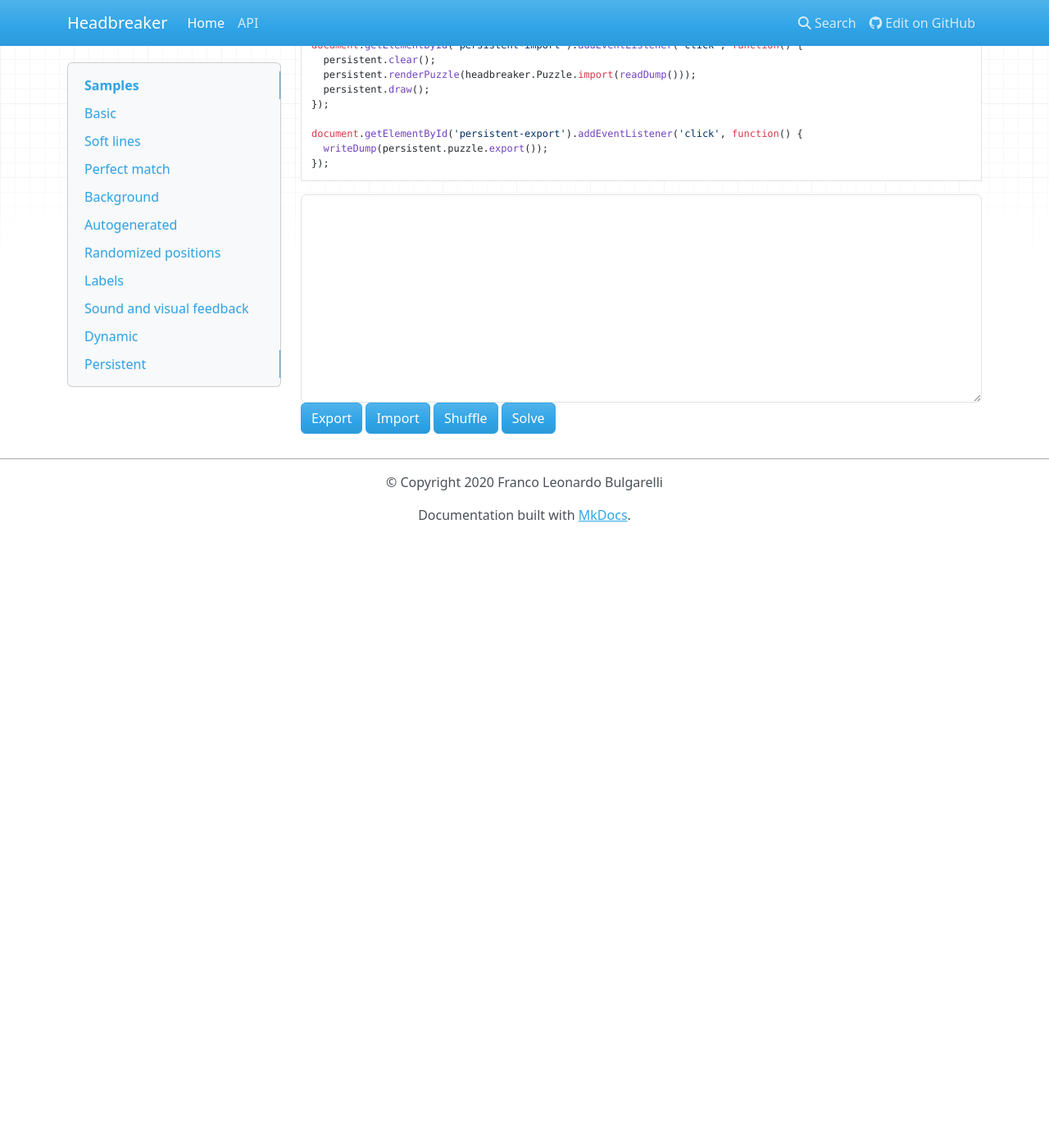
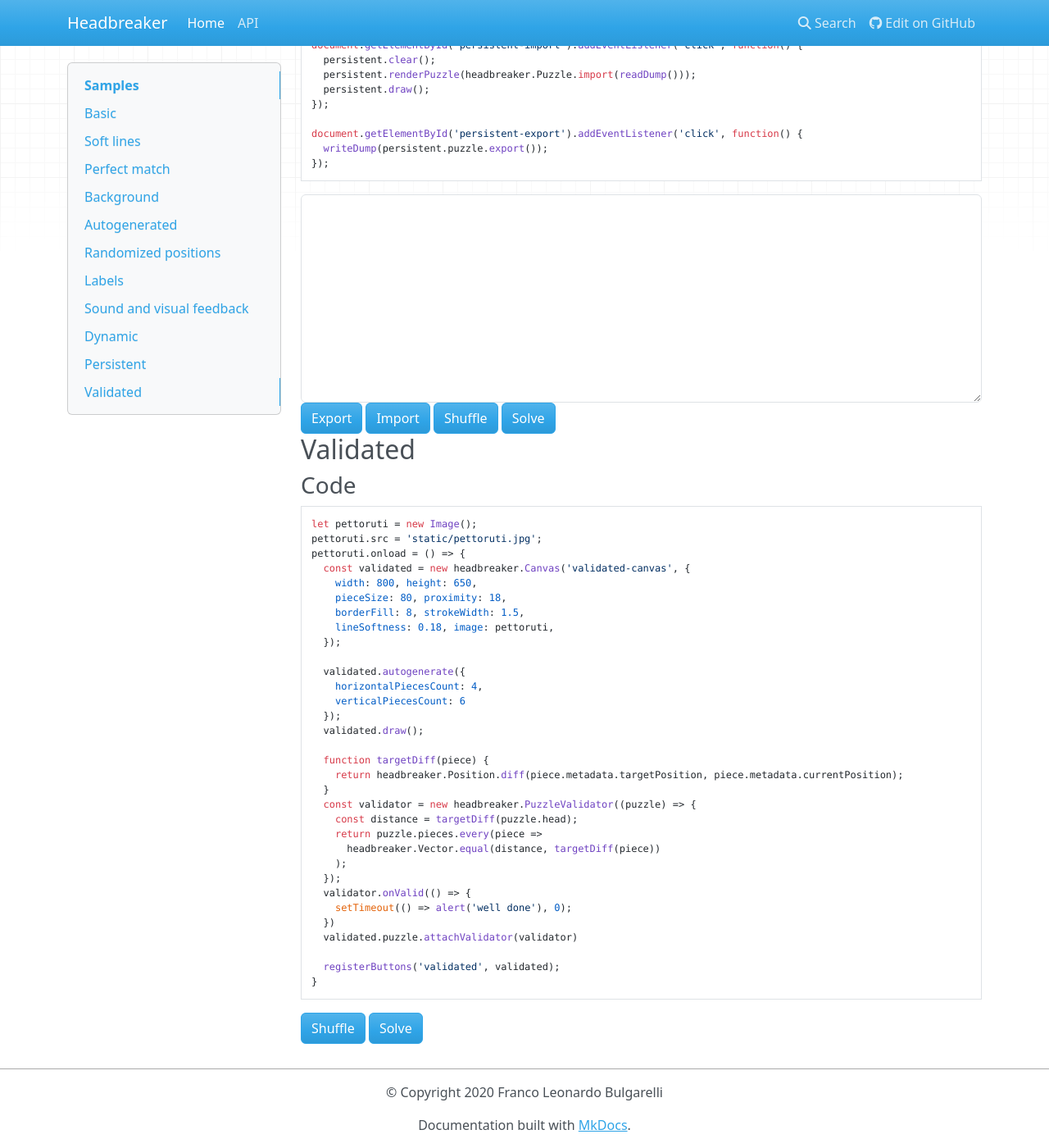
Before and after one commit to flbulgarelli/headbreaker, an MkDocs documentation site: the page built from docs/index.md, in a window 1280 px wide and 1400 px high, scrolled down 6181 px. Shown: the whole window at 82% size. Built offline with MkDocs 1.6.1, drawn with Linux system fonts in a browser that asks for light colours; nearby versions of some CDN libraries; before the commit the page ends 6837 px from its top, so only the background shows below that.

Commit message:
Add validation sample

````diff
--- a/docs/index.md
+++ b/docs/index.md
@@ -396,4 +396,51 @@ document.getElementById('persistent-export').addEventListener('click', function(
   <button id="persistent-solve" class="btn btn-primary">Solve</button>
 </div>
 
+## Validated
+
+### Code
+
+```javascript
+let pettoruti = new Image();
+pettoruti.src = 'static/pettoruti.jpg';
+pettoruti.onload = () => {
+  const validated = new headbreaker.Canvas('validated-canvas', {
+    width: 800, height: 650,
+    pieceSize: 80, proximity: 18,
+    borderFill: 8, strokeWidth: 1.5,
+    lineSoftness: 0.18, image: pettoruti,
+  });
+
+  validated.autogenerate({
+    horizontalPiecesCount: 4,
+    verticalPiecesCount: 6
+  });
+  validated.draw();
+
+  function targetDiff(piece) {
+    return headbreaker.Position.diff(piece.metadata.targetPosition, piece.metadata.currentPosition);
+  }
+  const validator = new headbreaker.PuzzleValidator((puzzle) => {
+    const distance = targetDiff(puzzle.head);
+    return puzzle.pieces.every(piece =>
+      headbreaker.Vector.equal(distance, targetDiff(piece))
+    );
+  });
+  validator.onValid(() => {
+    setTimeout(() => alert('well done'), 0);
+  })
+  validated.puzzle.attachValidator(validator)
+
+  registerButtons('validated', validated);
+}
+```
+
+<div id="validated-canvas">
+</div>
+<div class="form-group">
+  <button id="validated-shuffle" class="btn btn-primary">Shuffle</button>
+  <button id="validated-solve" class="btn btn-primary">Solve</button>
+</div>
+
+
 <script src="js/demo.js"></script>
--- a/docs/js/demo.js
+++ b/docs/js/demo.js
@@ -489,3 +489,44 @@ document.getElementById('persistent-export').addEventListener('click', function(
   writeDump(persistent.puzzle.export());
 });
 registerButtons('persistent', persistent);
+
+
+// ================
+// Validated Canvas
+// ================
+
+let pettoruti = new Image();
+pettoruti.src = 'static/pettoruti.jpg';
+pettoruti.onload = () => {
+  const validated = new headbreaker.Canvas('validated-canvas', {
+    width: 800, height: 650,
+    pieceSize: 80, proximity: 18,
+    borderFill: 8, strokeWidth: 1.5,
+    lineSoftness: 0.18, image: pettoruti,
+  });
+
+  validated.autogenerate({
+    horizontalPiecesCount: 4,
+    verticalPiecesCount: 6
+  });
+  validated.draw();
+
+  function targetDiff(piece) {
+    return headbreaker.Position.diff(piece.metadata.targetPosition, piece.metadata.currentPosition);
+  }
+  const validator = new headbreaker.PuzzleValidator((puzzle) => {
+    console.log('validating')
+    const distance = targetDiff(puzzle.head);
+    return puzzle.pieces.every(piece => {
+      console.log(targetDiff(piece));
+      console.log(distance);
+      return headbreaker.Vector.equal(...distance, ...targetDiff(piece))
+    });
+  });
+  validator.onValid(() => {
+    setTimeout(() => alert('well done'), 0);
+  })
+  validated.puzzle.attachValidator(validator)
+
+  registerButtons('validated', validated);
+}
````
Also changed, not shown: docs/static/pettoruti.jpg (added).
